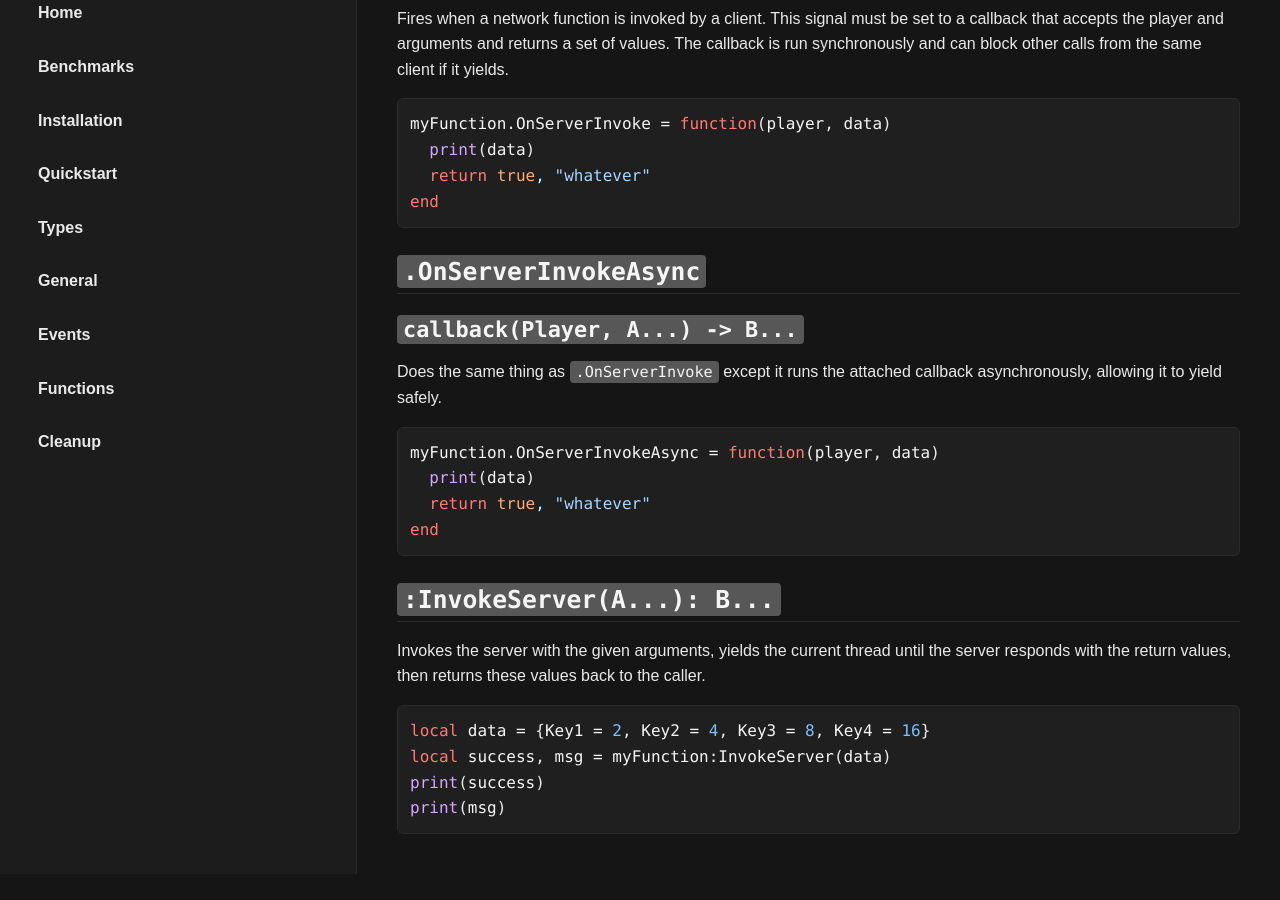
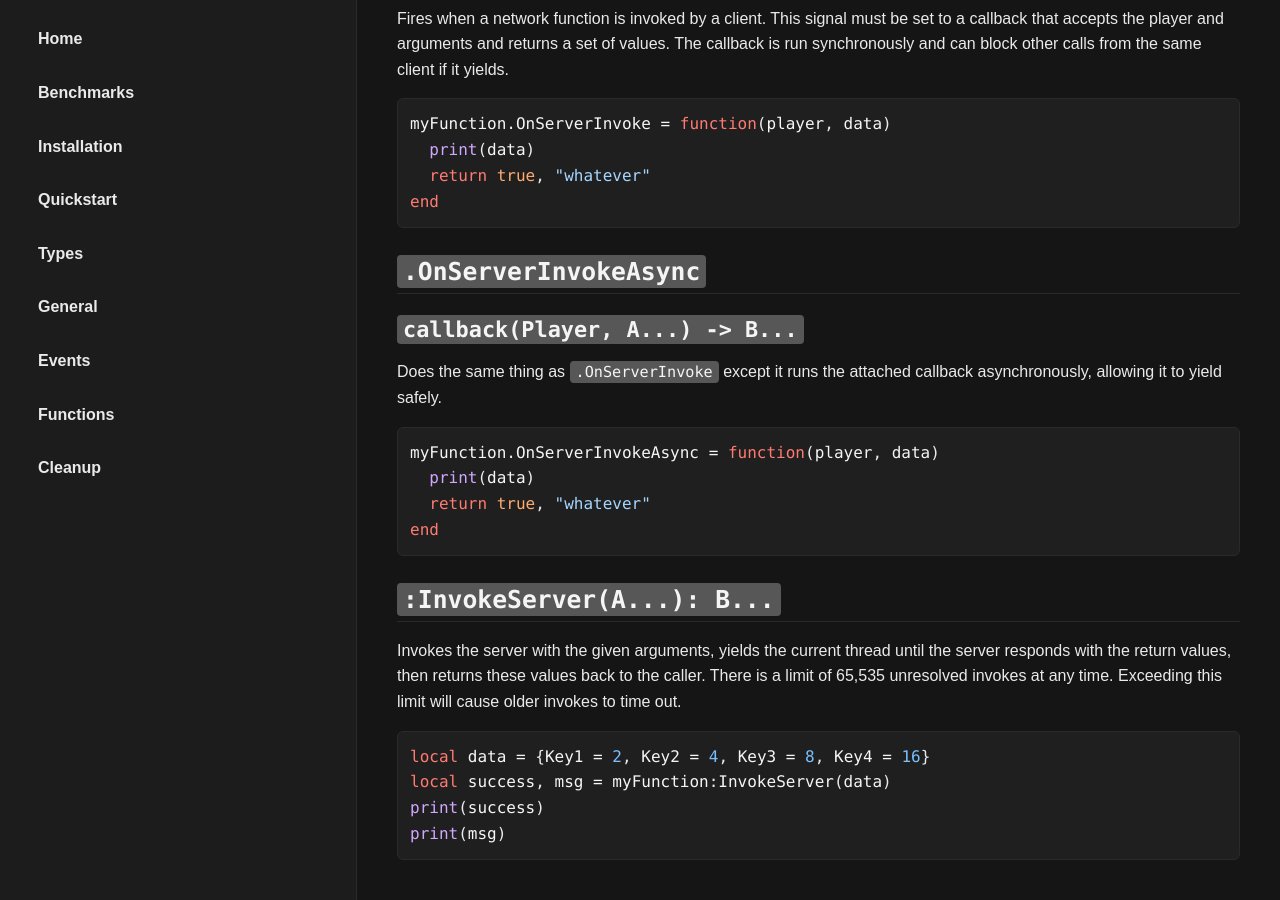
Before and after one commit to breadboardengineer1234/QuickNet, a Jekyll site: the page built from docs/functions.md, in a window 1280 px wide and 900 px high, scrolled down 207 px. Built offline with Jekyll 4.4.1, drawn with Linux system fonts in a browser that asks for light colours; before the commit the page ends 1081 px from its top, so only the background shows below that.

Commit message:
Update functions.md

````diff
--- a/docs/functions.md
+++ b/docs/functions.md
@@ -28,7 +28,7 @@ end
 ```
 
 ## ``:InvokeServer(A...): B...``
-Invokes the server with the given arguments, yields the current thread until the server responds with the return values, then returns these values back to the caller.
+Invokes the server with the given arguments, yields the current thread until the server responds with the return values, then returns these values back to the caller. There is a limit of 65,535 unresolved invokes at any time. Exceeding this limit will cause older invokes to time out.
 ```lua
 local data = {Key1 = 2, Key2 = 4, Key3 = 8, Key4 = 16}
 local success, msg = myFunction:InvokeServer(data)
````
